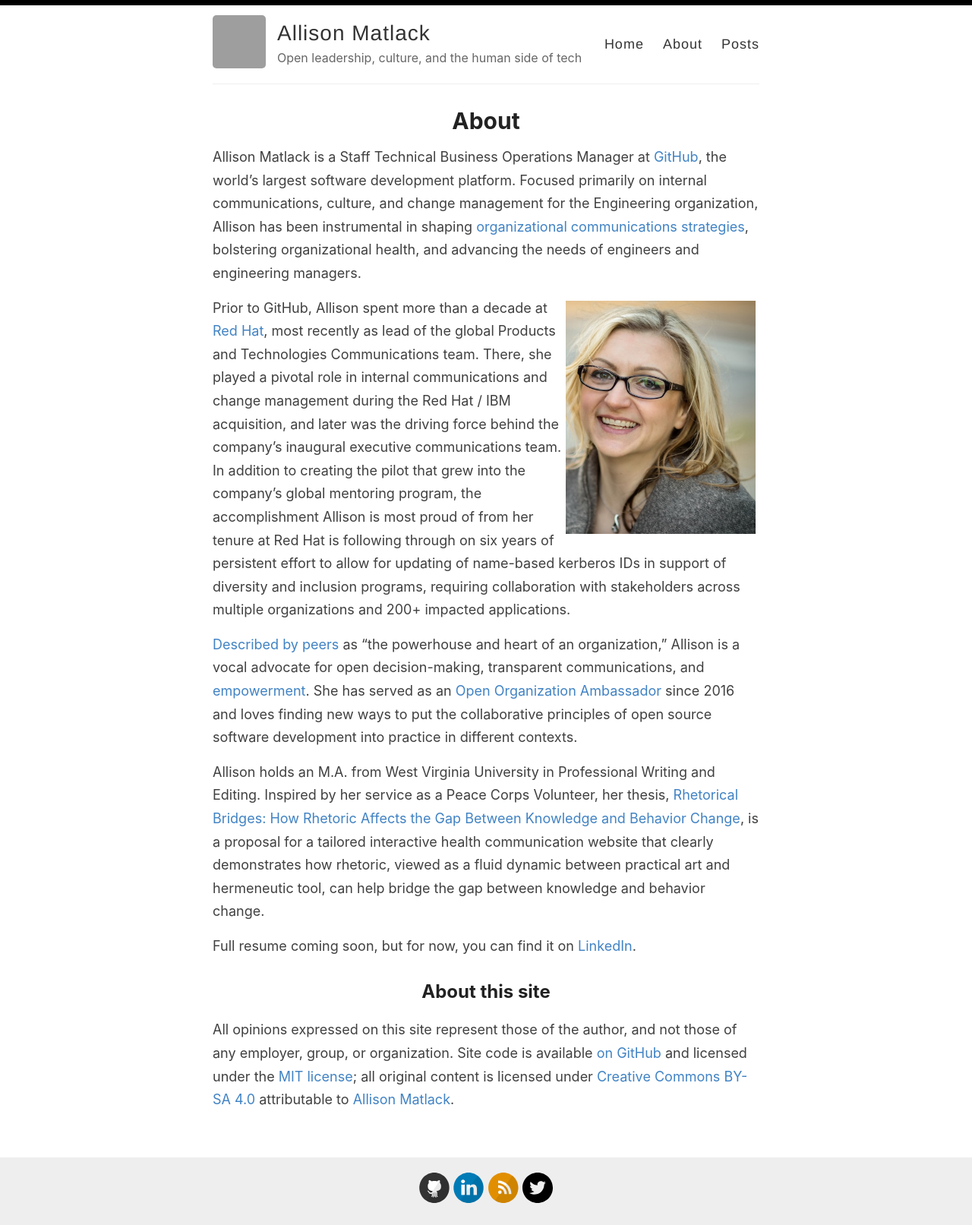
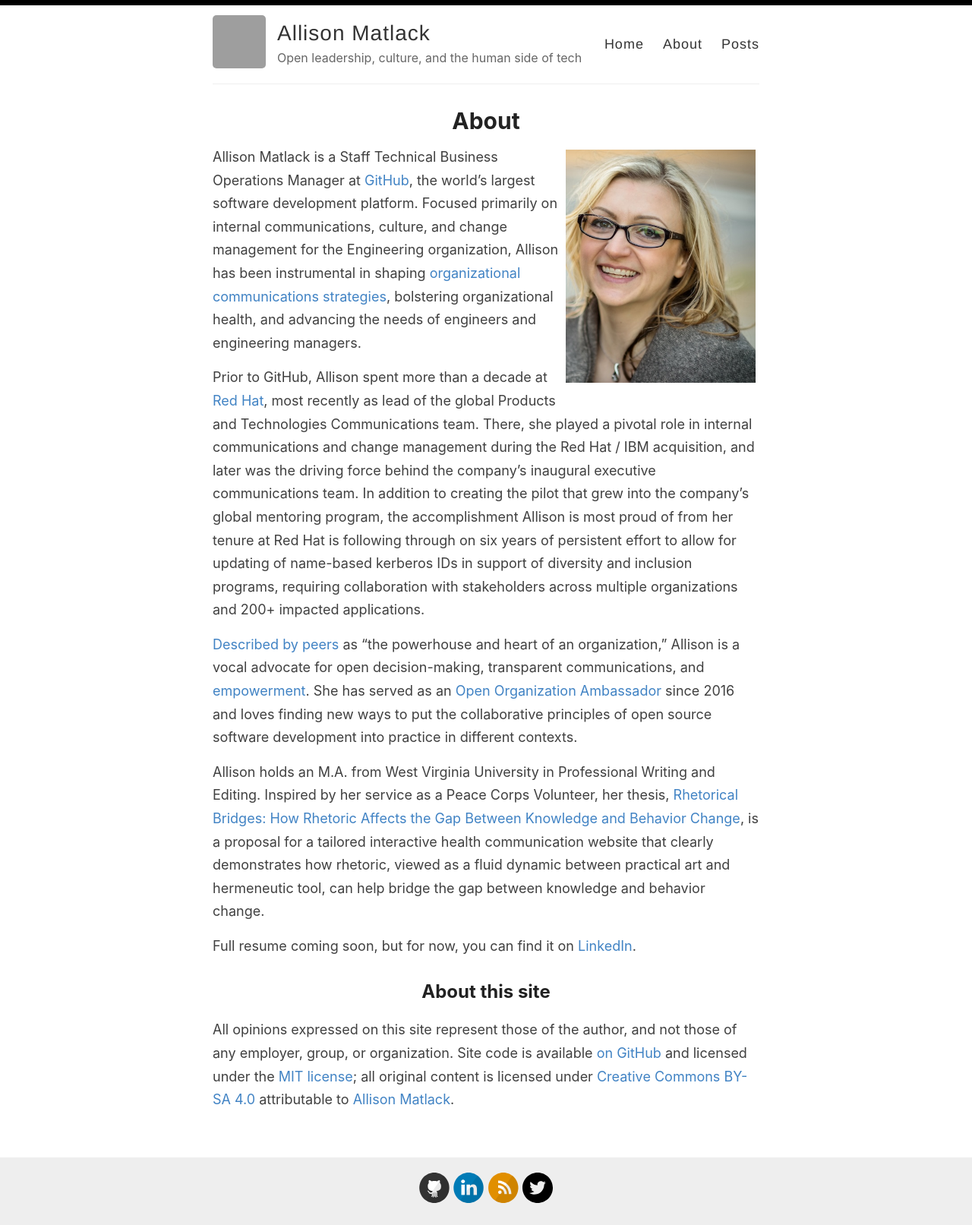
Before and after one commit to amatlack/amatlack.github.io, a Jekyll site: the page built from _pages/about.md, in a window 1280 px wide. Shown: the whole page at 76% size. Built offline with Jekyll 4.4.1, drawn with Linux system fonts in a browser that asks for light colours; grey boxes are pictures that could not be loaded.

Commit message:
moving pic up

```diff
--- a/_pages/about.md
+++ b/_pages/about.md
@@ -4,11 +4,11 @@ title: About
 permalink: /about/
 ---
 
-Allison Matlack is a Staff Technical Business Operations Manager at [GitHub](https://github.com/about), the world's largest software development platform. Focused primarily on internal communications, culture, and change management for the Engineering organization, Allison has been instrumental in shaping [organizational communications strategies](https://github.blog/2023-10-04-how-to-communicate-like-a-github-engineer-our-principles-practices-and-tools/), bolstering organizational health, and advancing the needs of engineers and engineering managers.
-
 <div class="about_headshot">
   <img src="{{ site:baseurl }}/images/Matlack-138.jpg" />
 </div>
+
+Allison Matlack is a Staff Technical Business Operations Manager at [GitHub](https://github.com/about), the world's largest software development platform. Focused primarily on internal communications, culture, and change management for the Engineering organization, Allison has been instrumental in shaping [organizational communications strategies](https://github.blog/2023-10-04-how-to-communicate-like-a-github-engineer-our-principles-practices-and-tools/), bolstering organizational health, and advancing the needs of engineers and engineering managers.
 
 Prior to GitHub, Allison spent more than a decade at [Red Hat](https://www.redhat.com/en/about), most recently as lead of the global Products and Technologies Communications team. There, she played a pivotal role in internal communications and change management during the Red Hat / IBM acquisition, and later was the driving force behind the company's inaugural executive communications team. In addition to creating the pilot that grew into the company's global mentoring program, the accomplishment Allison is most proud of from her tenure at Red Hat is following through on six years of persistent effort to allow for updating of name-based kerberos IDs in support of diversity and inclusion programs, requiring collaboration with stakeholders across multiple organizations and 200+ impacted applications.
 
```
